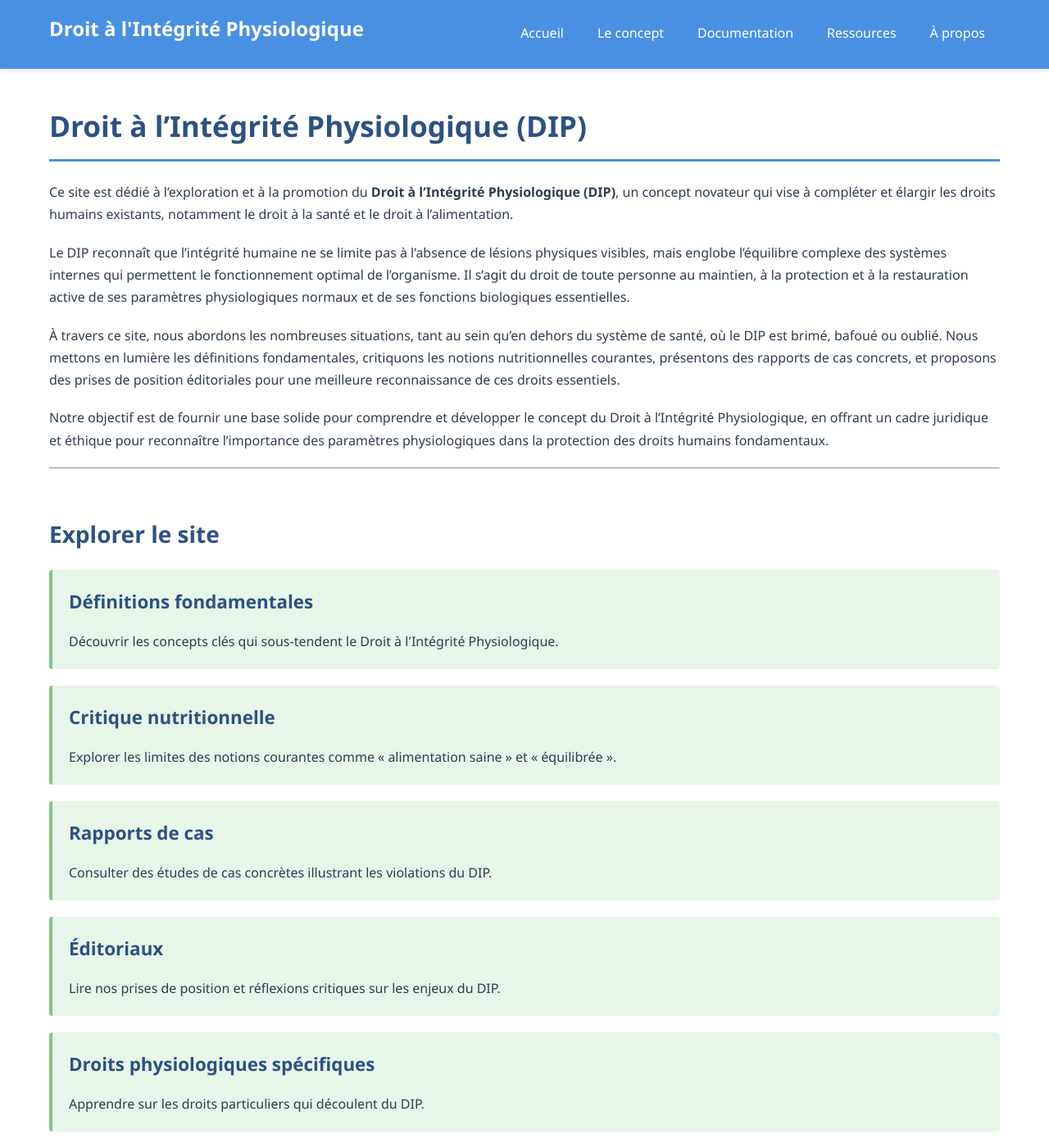
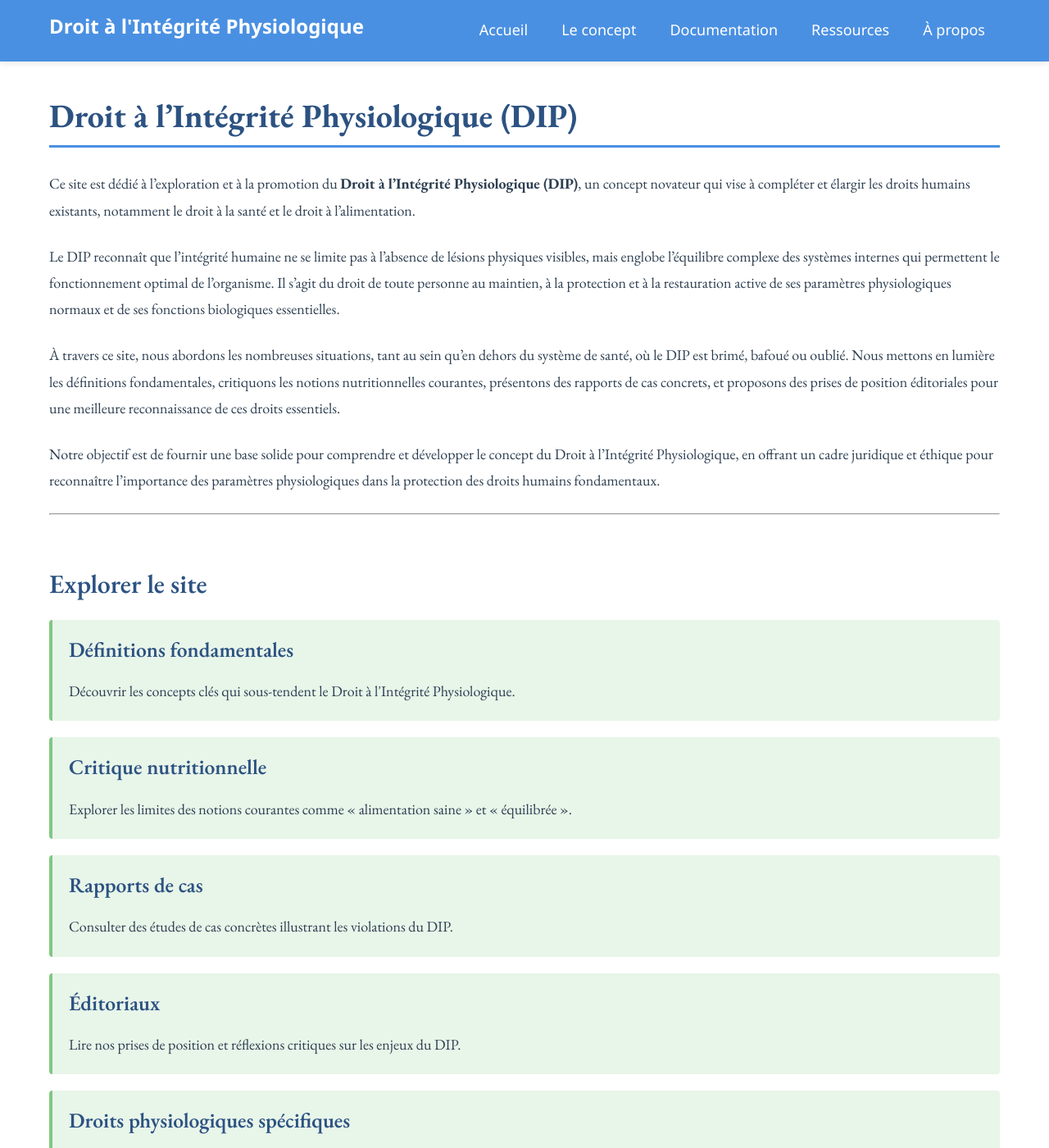
Before and after one commit to PerigGouanvic/droit-integrite-physiologique, a Jekyll site: the page built from index.md, in a window 1280 px wide and 1400 px high. Shown: the whole window at 82% size. Built offline with Jekyll 4.4.1, drawn with Linux system fonts in a browser that asks for light colours.

Commit message:
Application EB Garamond avec ligatures maximales

```diff
--- a/assets/css/style.css
+++ b/assets/css/style.css
@@ -1,3 +1,5 @@
+@import url('https://fonts.googleapis.com/css2?family=EB+Garamond:ital,wght@0,400;0,500;0,600;0,700;1,400;1,500&display=swap');
+
 /* Variables de couleur */
 :root {
     --bleu-principal: #4a90e2;
@@ -17,10 +19,22 @@
 }
 
 body {
-    font-family: 'Segoe UI', Tahoma, Geneva, Verdana, sans-serif;
-    line-height: 1.7;
+    font-family: 'EB Garamond', 'Garamond', 'Georgia', serif;
+    line-height: 1.8;
     color: var(--texte-principal);
     background-color: #ffffff;
+    font-size: 1.125rem;
+
+    /* Activation maximale des ligatures */
+    font-variant-ligatures: common-ligatures discretionary-ligatures historical-ligatures contextual;
+    font-feature-settings: "liga" 1, "dlig" 1, "hlig" 1, "clig" 1;
+    -webkit-font-feature-settings: "liga" 1, "dlig" 1, "hlig" 1, "clig" 1;
+    -moz-font-feature-settings: "liga" 1, "dlig" 1, "hlig" 1, "clig" 1;
+
+    /* Rendu optimal */
+    text-rendering: optimizeLegibility;
+    -webkit-font-smoothing: antialiased;
+    -moz-osx-font-smoothing: grayscale;
 }
 
 /* Header et navigation */
@@ -32,6 +46,7 @@ header {
     position: sticky;
     top: 0;
     z-index: 1000;
+    font-family: 'Segoe UI', Tahoma, Geneva, Verdana, sans-serif;
 }
 
 .header-container {
@@ -166,6 +181,7 @@ header h1 a:hover {
     background-color: var(--gris-clair);
     border-bottom: 1px solid var(--gris-moyen);
     font-size: 0.9rem;
+    font-family: 'Segoe UI', Tahoma, Geneva, Verdana, sans-serif;
 }
 
 .breadcrumb-container {
@@ -223,26 +239,28 @@ h1, h2, h3, h4, h5, h6 {
     margin-top: 1.5em;
     margin-bottom: 0.7em;
     font-weight: 600;
+    line-height: 1.3;
 }
 
 h1 {
-    font-size: 2.2rem;
+    font-size: 2.5rem;
     border-bottom: 3px solid var(--bleu-principal);
     padding-bottom: 10px;
     margin-top: 0;
+    font-weight: 700;
 }
 
 h2 {
-    font-size: 1.75rem;
+    font-size: 2rem;
     margin-top: 2em;
 }
 
 h3 {
-    font-size: 1.4rem;
+    font-size: 1.6rem;
 }
 
 p {
-    margin-bottom: 1.2em;
+    margin-bottom: 1.3em;
 }
 
 a {
@@ -298,10 +316,15 @@ footer {
     padding: 20px;
     margin-top: 60px;
     border-top: 3px solid var(--bleu-principal);
+    font-family: 'Segoe UI', Tahoma, Geneva, Verdana, sans-serif;
 }
 
 /* Responsive - Mobile */
 @media (max-width: 768px) {
+    body {
+        font-size: 1.05rem;
+    }
+
     .header-container {
         padding: 0 15px;
     }
@@ -409,11 +432,15 @@ footer {
     }
 
     h1 {
-        font-size: 1.8rem;
+        font-size: 2rem;
     }
 
     h2 {
-        font-size: 1.5rem;
+        font-size: 1.7rem;
+    }
+
+    h3 {
+        font-size: 1.4rem;
     }
 
     main {
```
